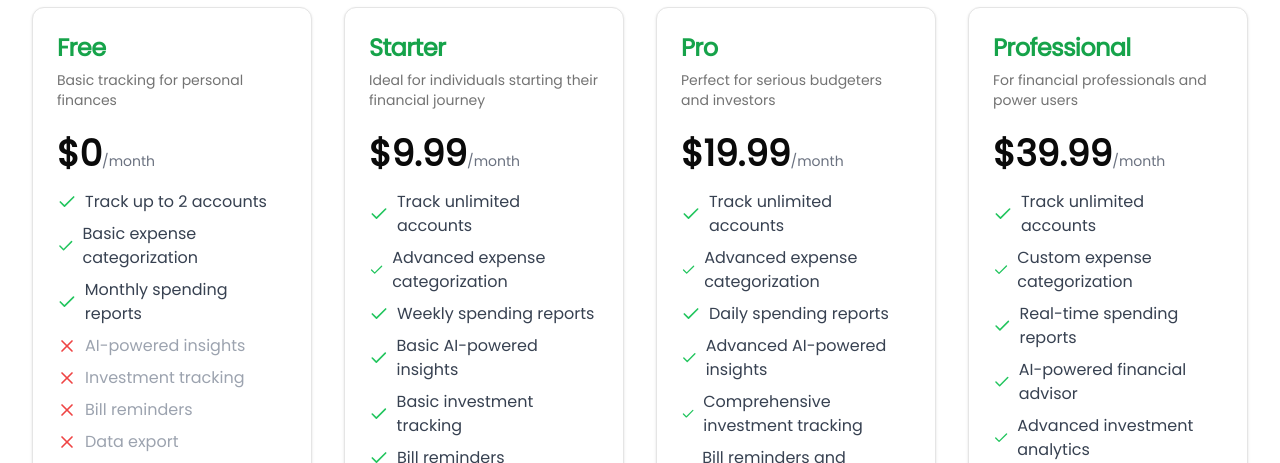
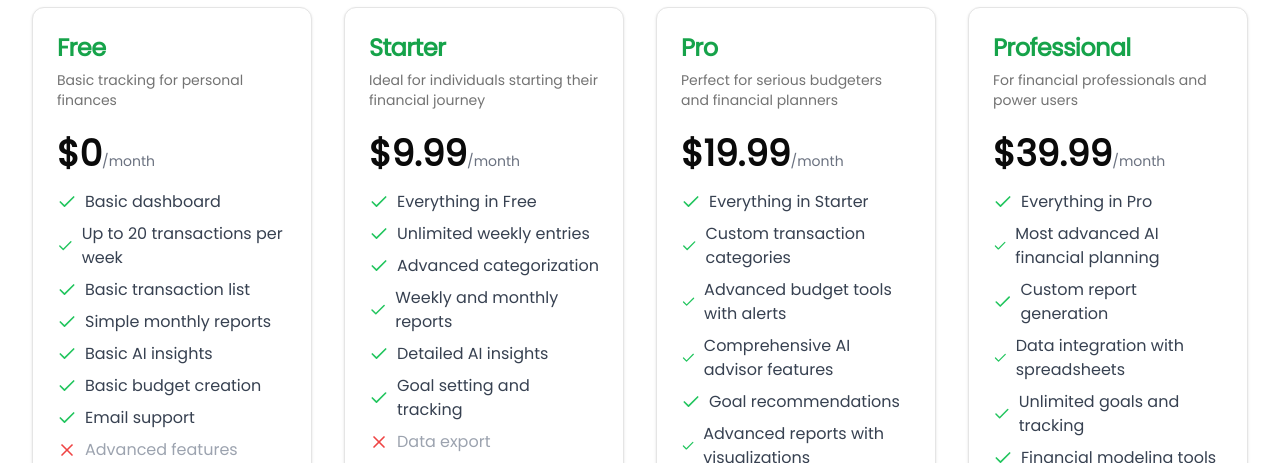
Before and after one commit to sgonzalez-devv/Wallet-Personal-Finance-Tracker, a Next.js app: page /pricing-plans in a window 1280 px wide. Shown: the part 337-800 px from the top of the page. Built offline with nearby package versions, Linux system fonts and the light colour scheme; no server answers.

Commit message:
pricing plans update

```diff
--- a/app/pricing-plans/page.tsx
+++ b/app/pricing-plans/page.tsx
@@ -31,14 +31,14 @@ const plans: Plan[] = [
     price: { monthly: 0, annually: 0 },
     description: "Basic tracking for personal finances",
     features: [
-            { name: "Track up to 2 accounts", included: true },
-            { name: "Basic expense categorization", included: true },
-            { name: "Monthly spending reports", included: true },
-            { name: "AI-powered insights", included: false },
-            { name: "Investment tracking", included: false },
-            { name: "Bill reminders", included: false },
-            { name: "Data export", included: false },
-            { name: "Priority support", included: false },
+      { name: "Basic dashboard", included: true },
+      { name: "Up to 20 transactions per week", included: true },
+      { name: "Basic transaction list", included: true },
+      { name: "Simple monthly reports", included: true },
+      { name: "Basic AI insights", included: true },
+      { name: "Basic budget creation", included: true },
+      { name: "Email support", included: true },
+      { name: "Advanced features", included: false },
     ],
   },
   {
@@ -46,12 +46,12 @@ const plans: Plan[] = [
     price: { monthly: 9.99, annually: 99 },
     description: "Ideal for individuals starting their financial journey",
     features: [
-            { name: "Track unlimited accounts", included: true },
-            { name: "Advanced expense categorization", included: true },
-            { name: "Weekly spending reports", included: true },
-            { name: "Basic AI-powered insights", included: true },
-            { name: "Basic investment tracking", included: true },
-            { name: "Bill reminders", included: true },
+      { name: "Everything in Free", included: true },
+      { name: "Unlimited weekly entries", included: true },
+      { name: "Advanced categorization", included: true },
+      { name: "Weekly and monthly reports", included: true },
+      { name: "Detailed AI insights", included: true },
+      { name: "Goal setting and tracking", included: true },
       { name: "Data export", included: false },
       { name: "Priority support", included: false },
     ],
@@ -59,14 +59,14 @@ const plans: Plan[] = [
   {
     name: "Pro",
     price: { monthly: 19.99, annually: 199 },
-        description: "Perfect for serious budgeters and investors",
+    description: "Perfect for serious budgeters and financial planners",
     features: [
-            { name: "Track unlimited accounts", included: true },
-            { name: "Advanced expense categorization", included: true },
-            { name: "Daily spending reports", included: true },
-            { name: "Advanced AI-powered insights", included: true },
-            { name: "Comprehensive investment tracking", included: true },
-            { name: "Bill reminders and automatic payments", included: true },
+      { name: "Everything in Starter", included: true },
+      { name: "Custom transaction categories", included: true },
+      { name: "Advanced budget tools with alerts", included: true },
+      { name: "Comprehensive AI advisor features", included: true },
+      { name: "Goal recommendations", included: true },
+      { name: "Advanced reports with visualizations", included: true },
       { name: "Data export", included: true },
       { name: "Priority support", included: true },
     ],
@@ -76,13 +76,13 @@ const plans: Plan[] = [
     price: { monthly: 39.99, annually: 399 },
     description: "For financial professionals and power users",
     features: [
-            { name: "Track unlimited accounts", included: true },
-            { name: "Custom expense categorization", included: true },
-            { name: "Real-time spending reports", included: true },
-            { name: "AI-powered financial advisor", included: true },
-            { name: "Advanced investment analytics", included: true },
-            { name: "Automated bill management", included: true },
-            { name: "API access and data integration", included: true },
+      { name: "Everything in Pro", included: true },
+      { name: "Most advanced AI financial planning", included: true },
+      { name: "Custom report generation", included: true },
+      { name: "Data integration with spreadsheets", included: true },
+      { name: "Unlimited goals and tracking", included: true },
+      { name: "Financial modeling tools", included: true },
+      { name: "API access", included: true },
       { name: "24/7 premium support", included: true },
     ],
   },
```
Lines whose indentation alone changed are shown as unchanged.
